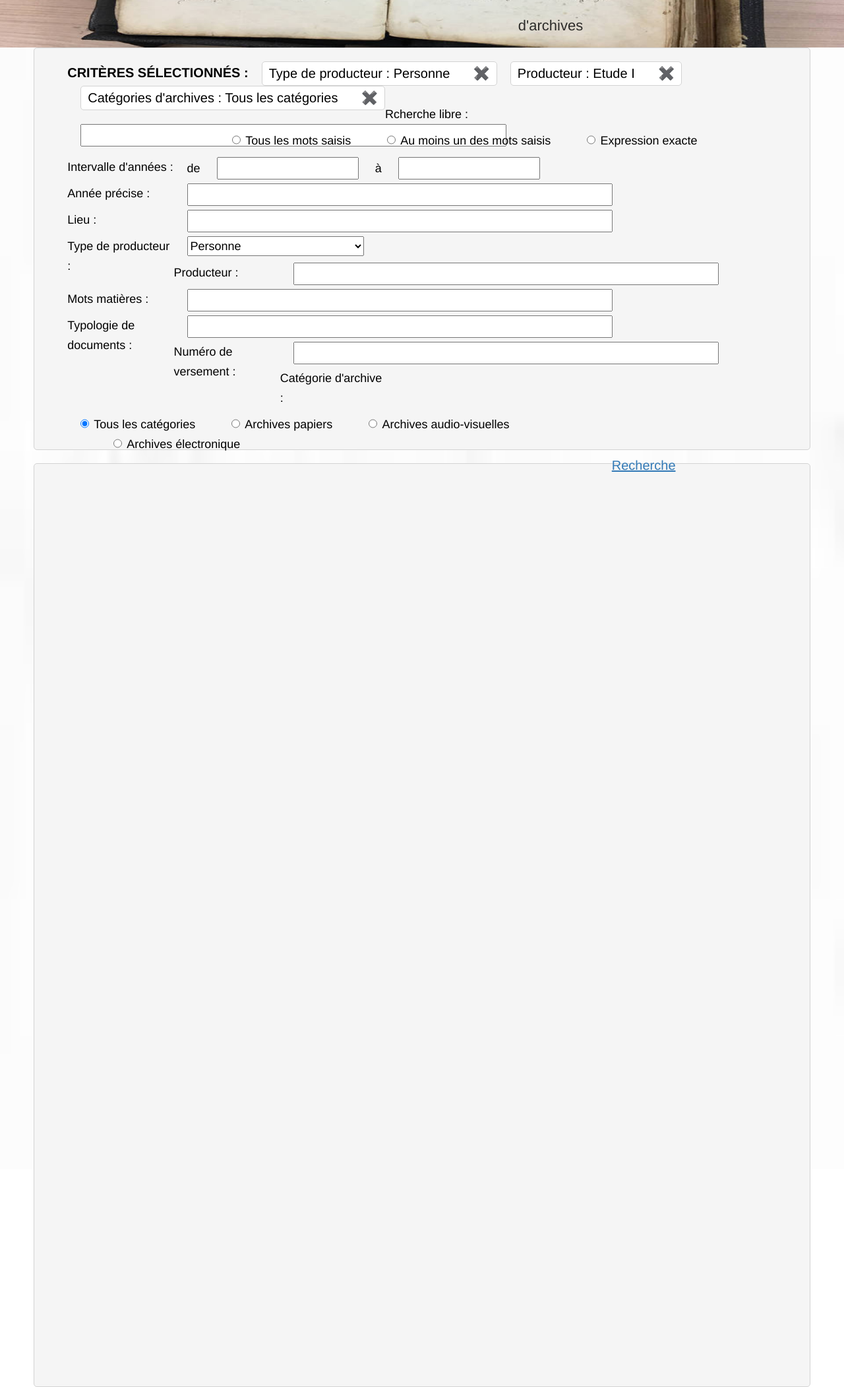
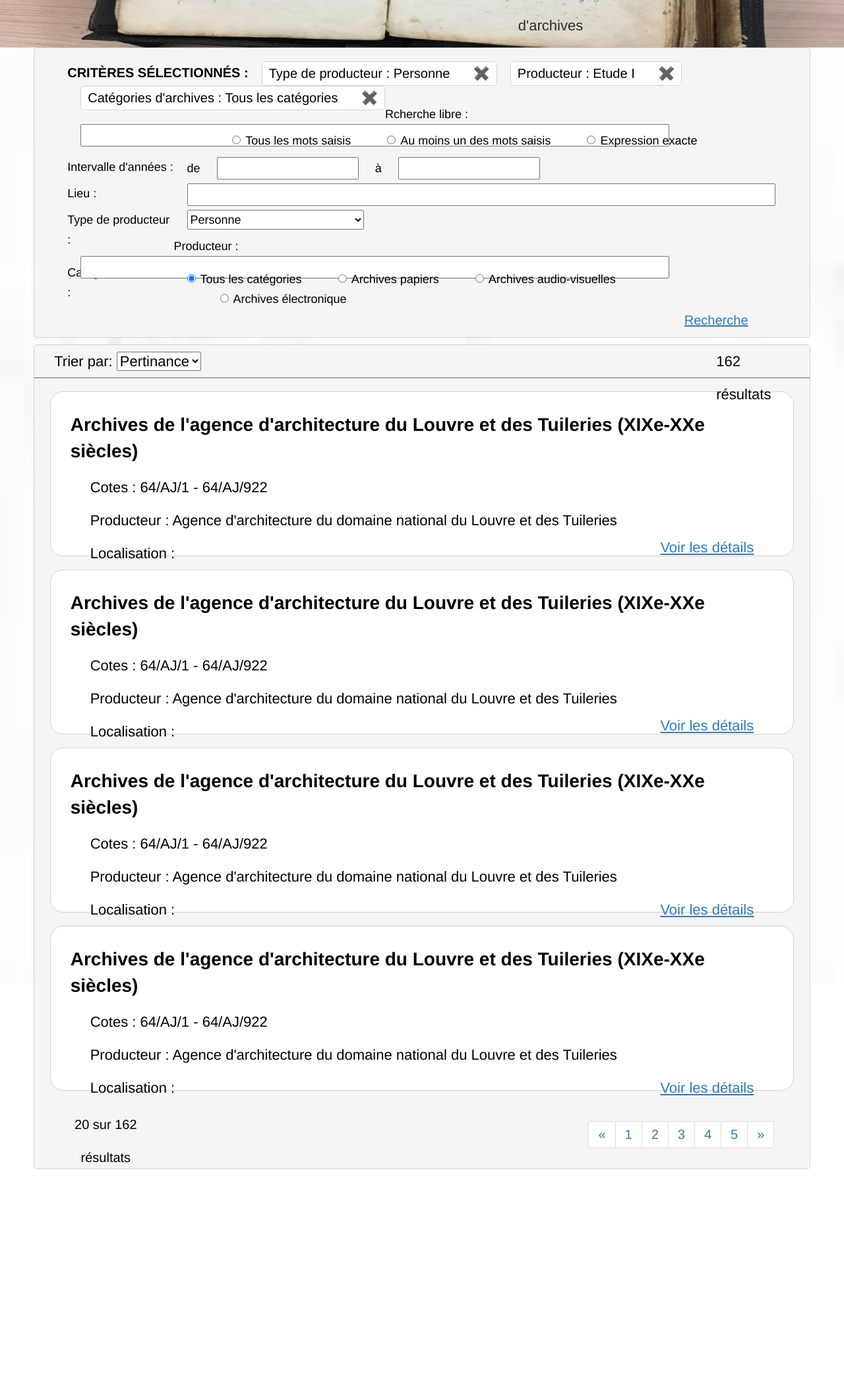
Before and after one commit to Yanjie-SHI/ProjetCommun_Archivesse, a Django app: a page that uses templates/search_result.html in a window 1280 px wide. Shown: the part 308-2410 px from the top of the page at 66% size. After the commit the page ends 2080 px from the top, so only its background shows below. Run offline with Django 3.2, Linux system fonts and the light colour scheme; some libraries are stand-ins or nearby versions.

Commit message:
search_result page html/css added (all done).

```diff
--- a/static/css/search_result.css
+++ b/static/css/search_result.css
@@ -9,12 +9,12 @@ a {
 
 #search-result-bg-image {
     width: 100%;
-    height: 260%;
+    height: 225%;
     background-image: url('/static/image/bg_login.jpeg');
     background-repeat: repeat-y;
     filter: "progid:DXImageTransform.Microsoft.AlphaImageLoader(sizingMethod='scale')";
-    -moz-background-size: 100% 260%;
-    background-size: 100% 260%;
+    -moz-background-size: 100% 225%;
+    background-size: 100% 225%;
     position: absolute;
     z-index: 30;
     top: 0;
@@ -155,7 +155,7 @@ a {
 
 .search_filters {
     width: 92%;
-    height: 610px;
+    height: 440px;
     margin-left: 4%;
     margin-top: 380px;
     background-color: rgb(245, 245, 245);
@@ -217,7 +217,7 @@ a {
 
 #search-result-bg-image > div.search_filters > div:nth-child(2) > div > input[type=text] {
     margin-left: 20px;
-    width: 60%;
+    width: 83%;
     padding-left: 6px;
 }
 
@@ -231,7 +231,7 @@ a {
     margin-left: 20px;
 }
 
-#search-result-bg-image > div.search_filters > div:nth-child(2) > div:nth-child(6) > select {
+#search-result-bg-image > div.search_filters > div:nth-child(2) > div:nth-child(5) > select {
     width: 25%;
     margin-left: 20px;
     height: 30px;
@@ -240,7 +240,7 @@ a {
 
 #search-result-bg-image > div.search_filters > div:nth-child(3) {
     width: 100%;
-    margin-top: 20px;
+    margin-top: 10px;
     float: right;
     font-size: 20px;
 }
@@ -248,7 +248,7 @@ a {
 #search-result-bg-image > div.search_filters > div:nth-child(3) > a {
     width: 100px;
     float: right;
-    margin-right: 150px;
+    margin-right: 40px;
 }
 
 .radio {
@@ -276,12 +276,99 @@ a {
 
 .search_result {
     width: 92%;
-    height: 1400px;
+    height: 1250px;
     margin-left: 4%;
-    margin-top: 20px;
+    margin-top: 10px;
     background-color: rgb(245, 245, 245);
     border: 1px solid lightgrey;
     border-radius: 5px;
     color: black;
+}
+
+.trier_par {
+    width: 100%;
+    height: 50px;
+    line-height: 50px;
+    border-bottom: 1px solid dimgray;
+    padding: 0 30px;
+    font-size: 22px;
+}
+
+.trier_par > div:nth-child(1) {
+    width: 20%;
+    float: left;
+}
+
+.trier_par > div:nth-child(2) {
+    width: 10%;
+    float: right;
+}
+
+.result_general {
+    width: 96%;
+    margin-left: 2%;
+    height: 250px;
+    background-color: white;
+    border: 1px solid lightgrey;
+    border-radius: 20px;
+    margin-top: 20px;
     padding: 20px 30px;
 }
+
+.result_general > .result_title {
+    width: 100%;
+    font-size: 28px;
+    font-weight: bold;
+    margin: 10px 0;
+}
+
+.result_general > .code_producer_location {
+    margin-left: 30px;
+    font-size: 22px;
+}
+
+.result_general > .code_producer_location > div {
+    height: 50px;
+    line-height: 50px;
+}
+
+.result_general > .code_producer_location > div:nth-child(3) {
+    width: 70%;
+    float: left;
+}
+
+.view_detail_link {
+    width: 25%;
+    float: right;
+    margin-right: 30px;
+    text-align: right;
+    font-size: 22px;
+    color: #2b669a;
+}
+
+.pager {
+    width: 96%;
+    margin-left: 2%;
+}
+
+.pager > div:nth-child(1) {
+    width: 15%;
+    float: left;
+    height: 50px;
+    line-height: 50px;
+    font-size: 20px;
+}
+
+.pager > div:nth-child(2) {
+    width: 80%;
+    float: right;
+    height: 50px;
+    line-height: 50px;
+    font-size: 20px;
+    text-align: right;
+    margin-right: 30px;
+}
+
+.pagination > li > a {
+    border-radius: 2px;
+}
--- a/templates/search_result.html
+++ b/templates/search_result.html
@@ -57,10 +57,6 @@
                     <input type="text" name="lastname">
                 </div>
                 <div>
-                    <div>Année précise :</div>
-                    <input type="text" name="lastname">
-                </div>
-                <div>
                     <div>Lieu :</div>
                     <input type="text" name="lastname">
                 </div>
@@ -72,18 +68,6 @@
                 </div>
                 <div>
                     <div>Producteur :</div>
-                    <input type="text" name="lastname">
-                </div>
-                <div>
-                    <div>Mots matières :</div>
-                    <input type="text" name="lastname">
-                </div>
-                <div>
-                    <div>Typologie de documents :</div>
-                    <input type="text" name="lastname">
-                </div>
-                <div>
-                    <div>Numéro de versement :</div>
                     <input type="text" name="lastname">
                 </div>
                 <div>
@@ -115,7 +99,99 @@
         </div>
 
         <div class="search_result">
+            <div class="trier_par">
+                <div>
+                    <span>Trier par:</span>
+                    <select name="" id="">
+                        <option value="">Pertinance</option>
+                    </select>
+                </div>
+                <div>162 résultats</div>
+            </div>
 
+            <div class="result_general">
+                <div class="result_title">Archives de l'agence d'architecture du Louvre et des Tuileries (XIXe-XXe
+                    siècles)
+                </div>
+                <div class="code_producer_location">
+                    <div>Cotes : 64/AJ/1 - 64/AJ/922</div>
+                    <div>Producteur : Agence d'architecture du domaine national du Louvre et des Tuileries</div>
+                    <div>Localisation :</div>
+                </div>
+                <div class="view_detail_link">
+                    <a href="">Voir les détails</a>
+                </div>
+            </div>
+
+            <div class="result_general">
+                <div class="result_title">Archives de l'agence d'architecture du Louvre et des Tuileries (XIXe-XXe
+                    siècles)
+                </div>
+                <div class="code_producer_location">
+                    <div>Cotes : 64/AJ/1 - 64/AJ/922</div>
+                    <div>Producteur : Agence d'architecture du domaine national du Louvre et des Tuileries</div>
+                    <div>Localisation :</div>
+                </div>
+                <div class="view_detail_link">
+                    <a href="">Voir les détails</a>
+                </div>
+            </div>
+
+            <div class="result_general">
+                <div class="result_title">Archives de l'agence d'architecture du Louvre et des Tuileries (XIXe-XXe
+                    siècles)
+                </div>
+                <div class="code_producer_location">
+                    <div>Cotes : 64/AJ/1 - 64/AJ/922</div>
+                    <div>Producteur : Agence d'architecture du domaine national du Louvre et des Tuileries</div>
+                    <div>Localisation :</div>
+                    <div class="view_detail_link">
+                        <a href="">Voir les détails</a>
+                    </div>
+                </div>
+            </div>
+
+            <div class="result_general">
+                <div class="result_title">Archives de l'agence d'architecture du Louvre et des Tuileries (XIXe-XXe
+                    siècles)
+                </div>
+                <div class="code_producer_location">
+                    <div>Cotes : 64/AJ/1 - 64/AJ/922</div>
+                    <div>Producteur : Agence d'architecture du domaine national du Louvre et des Tuileries</div>
+                    <div>Localisation :</div>
+                    <div class="view_detail_link">
+                        <a href="">Voir les détails</a>
+                    </div>
+                </div>
+            </div>
+
+            <div class="pager">
+                <div>
+                    20 sur 162 résultats
+                </div>
+
+                <div>
+                    <nav aria-label="Page navigation">
+                        <ul class="pagination">
+                            <li>
+                                <a href="#" aria-label="Previous">
+                                    <span aria-hidden="true">&laquo;</span>
+                                </a>
+                            </li>
+                            <li><a href="#">1</a></li>
+                            <li><a href="#">2</a></li>
+                            <li><a href="#">3</a></li>
+                            <li><a href="#">4</a></li>
+                            <li><a href="#">5</a></li>
+                            <li>
+                                <a href="#" aria-label="Next">
+                                    <span aria-hidden="true">&raquo;</span>
+                                </a>
+                            </li>
+                        </ul>
+                    </nav>
+                </div>
+            </div>
         </div>
     </div>
 {% endblock %}
```
